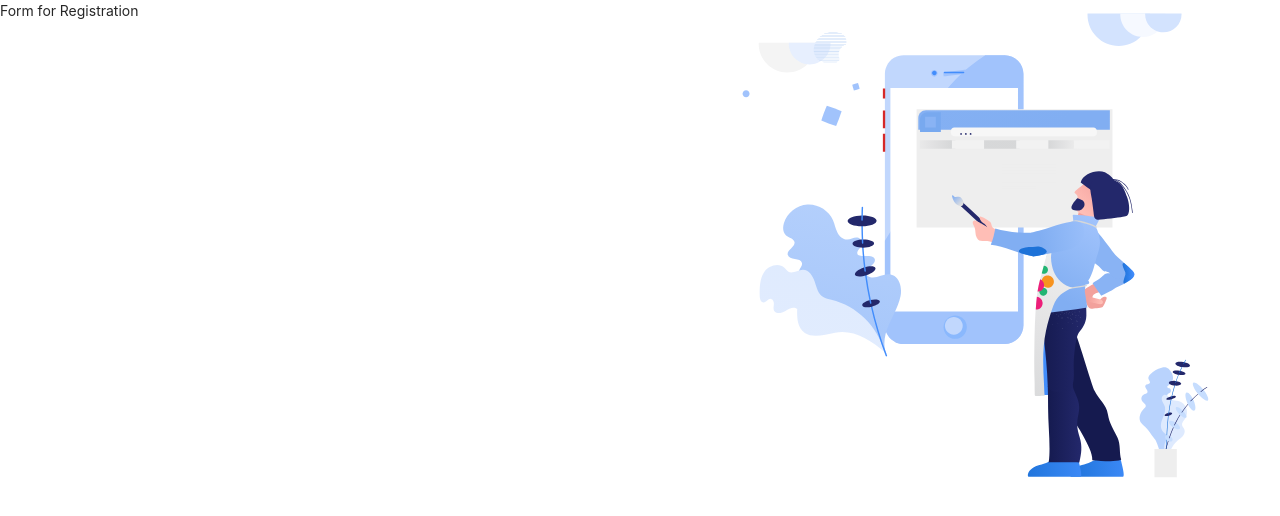
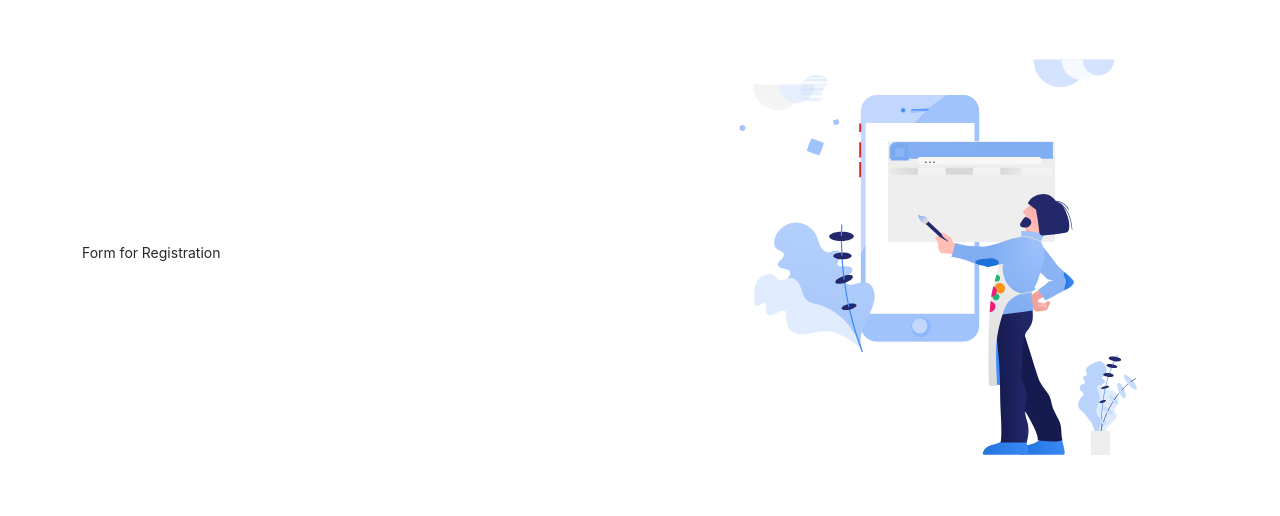
Before and after one commit to emwil23/sindhiSevaProject-Frontend, a React (Create React App) app: page /auth/register in a window 1280 px wide. Shown: the top 516 px of the page. Built offline with nearby package versions, Linux system fonts and the light colour scheme.

Commit message:
FEAT: Updated register page as ber bootstarp

```diff
--- a/src/Components/pages/loginPage/index.tsx
+++ b/src/Components/pages/loginPage/index.tsx
@@ -1,5 +1,5 @@
 import { LockOutlined, UserOutlined } from '@ant-design/icons';
-import React, { FC } from 'react';
+import { FC } from 'react';
 import Lottie from 'lottie-react';
 import registrationLottie from '../../../assets/register.json';
 import { Link } from 'react-router-dom';
@@ -14,7 +14,7 @@ const index: FC = () => {
   return (
     <div className='container my-5'>
       <div className='row align-items-center'>
-        <div className='col-6'>
+        <div className='col-md-6'>
           <Form
             onFinish={onFinish}
           >
@@ -42,7 +42,7 @@ const index: FC = () => {
             </Form.Item>
           </Form>
         </div>
-        <div className='col-6'>
+        <div className='col-md-6'>
           <Lottie animationData={registrationLottie} loop={false} />
         </div>
       </div>
--- a/src/Components/pages/registerPage/index.tsx
+++ b/src/Components/pages/registerPage/index.tsx
@@ -1,20 +1,19 @@
-import { Col, Row } from 'antd';
-import  React, {FC} from 'react';
+import  {FC} from 'react';
 import Lottie from 'lottie-react';
 import registrationLottie from '../../../assets/register.json';
 
 const index: FC = () => {
   return (
-    <React.Fragment>
-      <Row>
-        <Col lg={12}>
+    <div className='container my-5'>
+      <div className='row align-items-center'>
+        <div className='col-md-6'>
           Form for Registration
-        </Col>
-        <Col lg={12}>
+        </div>
+        <div className='col-md-6'>
           <Lottie animationData={registrationLottie} loop={false} />
-        </Col>
-      </Row>
-    </React.Fragment>
+        </div>
+      </div>
+    </div>
   )
 }
 
```
